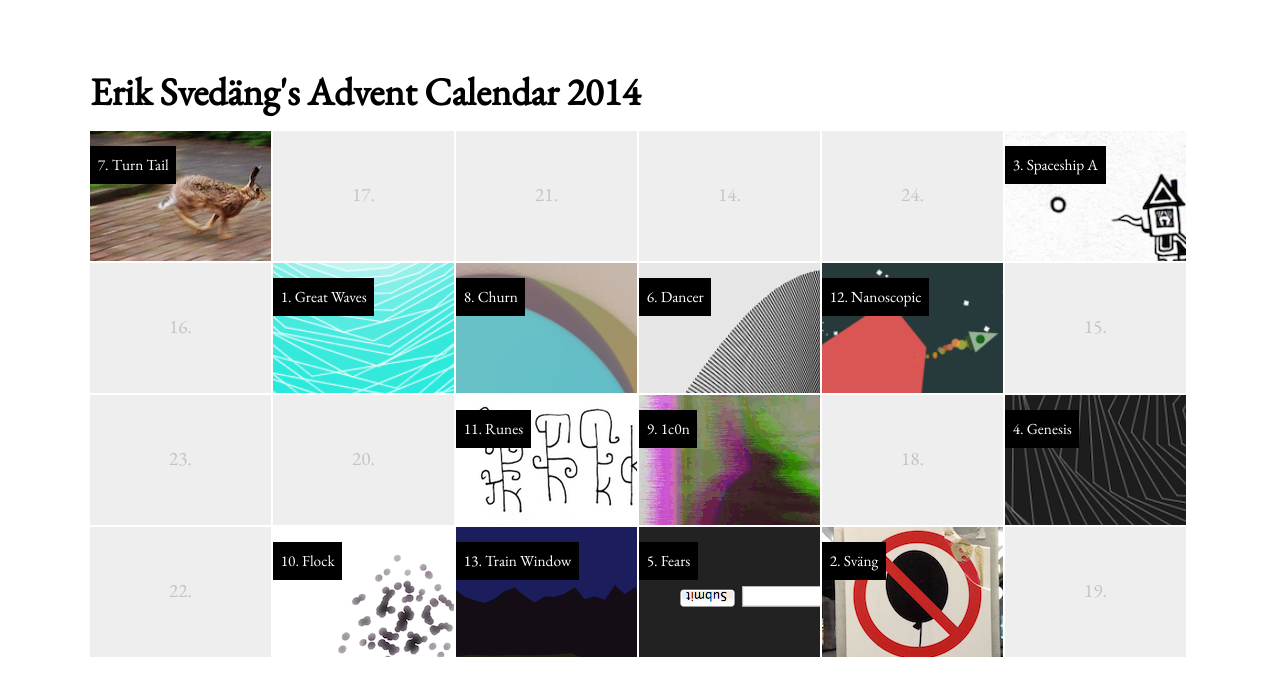
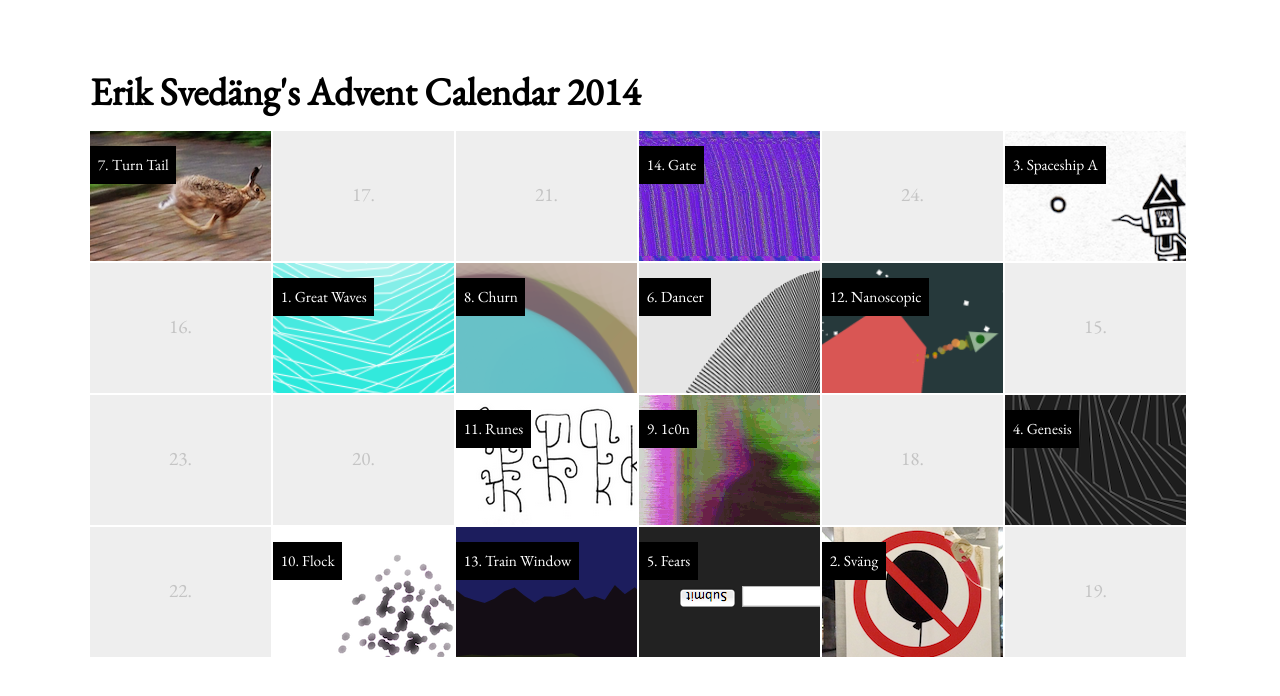
Before and after one commit to eriksvedang/Advent, a Jekyll site: the page built from index.html, in a window 1280 px wide. Shown: the top 696 px of the page. Built offline with Jekyll 4.4.1, drawn with Linux system fonts in a browser that asks for light colours; comment, search, counter and statistics services are not loaded.

Commit message:
gate! (14)

```diff
--- a/index.html
+++ b/index.html
@@ -28,7 +28,13 @@
       <div class="flap"><p>17.</p></div>
 
       <div class="flap"><p>21.</p></div>
-      <div class="flap"><p>14.</p></div>
+
+      <a href="{{ site.baseurl }}/14/Gate.html">
+      	<div class="flap" style="background-image: url('{{ site.baseurl }}/img/gate.png');">
+      	  <span class="label">14. Gate</span>
+      	</div>
+      </a>
+
       <div class="flap"><p>24.</p></div>
 
       <a href="{{ site.baseurl }}/3/SpaceshipA.html">
```
Also changed, not shown: 14/Gate.html (added, +8 -0 lines), img/gate.png (added), 1 other file.
